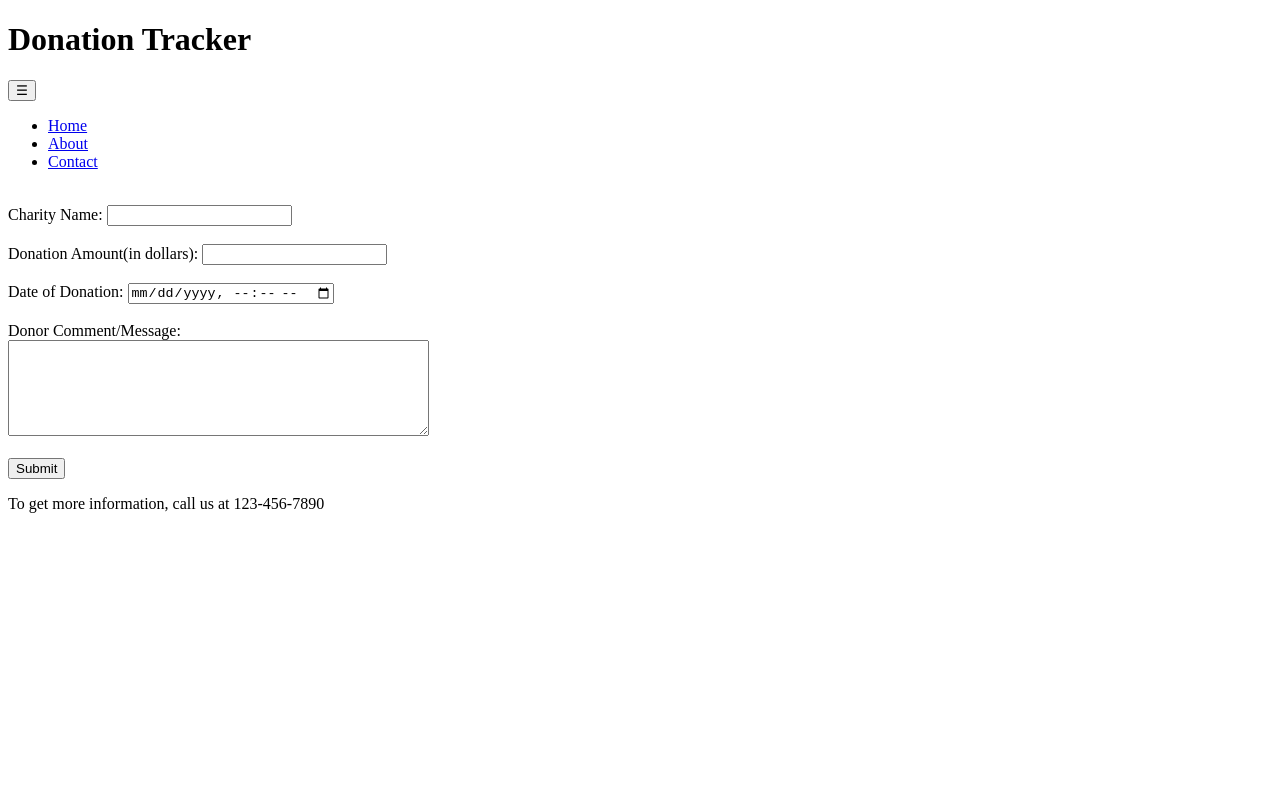
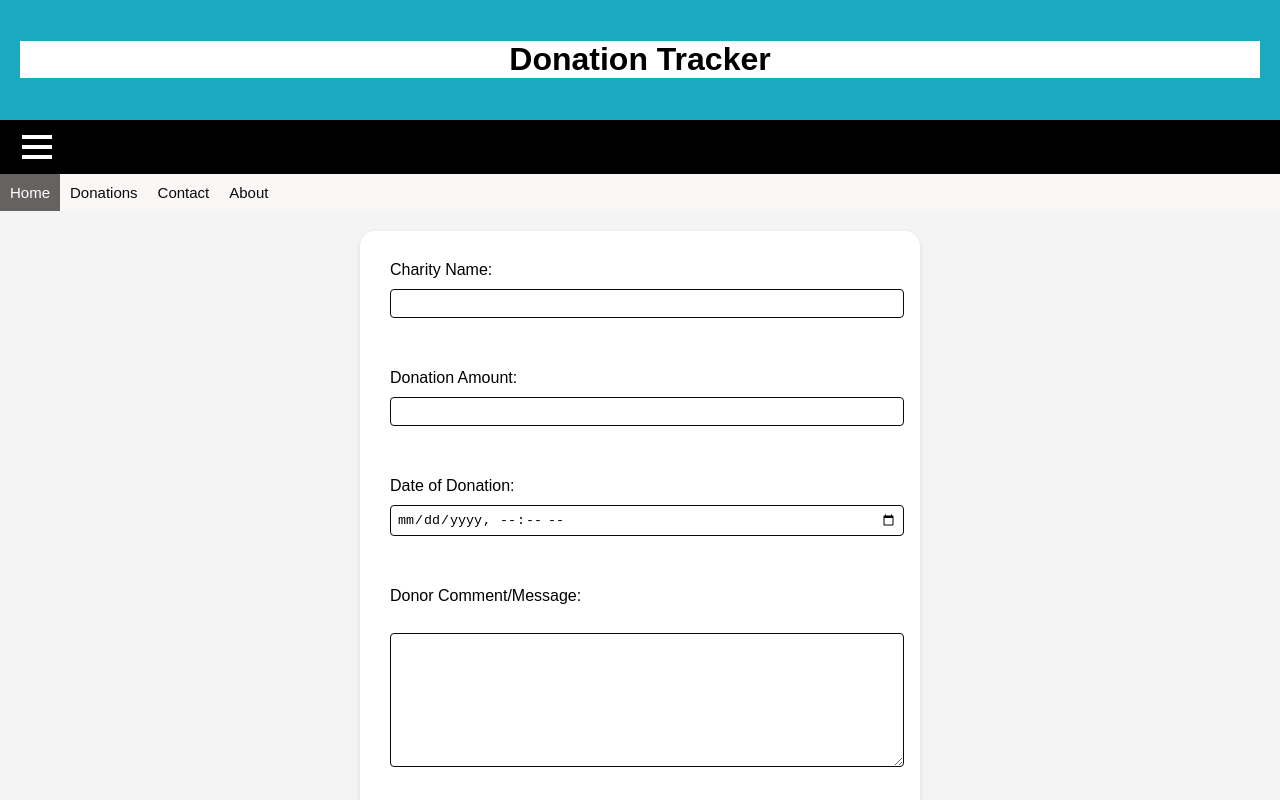
Before and after one commit to navrajrrc/community_support_tracker, a plain HTML site: page index.html in a window 1280 px wide. Shown: the top 800 px of the page. Drawn offline with Linux system fonts and the light colour scheme.

Commit message:
css and navigation done in the files

```diff
--- a/index.html
+++ b/index.html
@@ -10,32 +10,42 @@
         <header>
             <h1>Donation Tracker</h1>
         </header>
-
-
         <section>
-            <button class="hamburger" aria-label="Menu">&#9776;</button>
-
-            <nav class="nav-menu" aria-label="Main Navigation">
-                <ul>
-                    <li><a href="#home">Home</a></li>
-                    <li><a href="#about">About</a></li>
-                    <li><a href="#contact">Contact</a></li>
-                </ul>
-            </nav><br>
+            <nav class="site-nav">
+                <button class="hamburger" aria-label="Toggle-menu">
+                    <span class="bar"></span>
+                    <span class="bar"></span>
+                    <span class="bar"></span>
+                </button>
+        </nav>
+        <div class="topnav">
+            <a class="active" href="#home">Home</a>
+            <a href="donations">Donations</a>
+            <a href="#contact">Contact</a>
+            <a href="#about">About</a>
+        </div>
         </section>
         <section>
-            <form action="/submitdonation" method="POST">
+            <form id=" donation-form">
                 <label for="charityname">Charity Name:</label>
-                <input type="text" id="charityname" name="charityname" required><br><br>
+                <input type="text" id="charityname" name="charityname" >
+                <span id ="charityname-error" class="error-message"></span>
+                <br><br>
 
-                <label for="donationamount">Donation Amount(in dollars):</label>
-                <input type="number" id="number" required><br><br>
+                <label for="donationamount">Donation Amount:</label>
+                <input type="number" id="number" >
+                <span id ="donationamount-error" class="error-message"></span>
+                <br><br>
 
                 <label for="donationdate">Date of Donation:</label>
-                <input type="datetime-local" id ="donationdate" name="donationdate"><br><br>
+                <input type="datetime-local" id ="donationdate" name="donationdate">
+                <span id ="donationdate-error" class="error-message"></span>
+                <br><br>
 
                 <label for="donorcomment">Donor Comment/Message:</label><br>
-                <textarea id="donorcomment" name="donorcomment" rows="6" cols="50"></textarea><br><br>
+                <textarea id="donorcomment" name="donorcomment" rows="8" cols="55"></textarea>
+                <span id ="donorcomment-error" class="error-message"></span>
+                <br><br>
 
                 <input type="submit" value="Submit">
 
@@ -44,7 +54,7 @@
         <footer>
             <p>To get more information, call us at 123-456-7890</p>
         </footer>
-
+        <script src="script.js"></script>
 
 
 
--- a/script.js
+++ b/script.js
@@ -0,0 +1,6 @@
+const hamburger = document.querySelector('.hamburger');
+const topnav = document.querySelector('.topnav');
+
+hamburger.addEventListener('click', function() {
+    topnav.classList.toggle('show');
+});
--- a/styles.css
+++ b/styles.css
@@ -0,0 +1,152 @@
+/* styles.css */
+
+
+body {
+    font-family: Arial, sans-serif;
+    margin: 0;
+    padding: 0;
+    background-color: #f4f4f4; /* Light background for contrast */
+}
+
+
+header {
+    background-color: rgb(26, 169, 190);
+    padding: 20px;
+    text-align: center;
+}
+
+h1 {
+    background-color: white;
+}
+
+.site-nav {
+    position: relative;
+    background: #000;
+    padding: 0.5rem 1rem;
+    display: flex;
+    justify-content: flex-start;
+}
+
+.hamburger {
+    flex-direction: column;
+    background: transparent;
+    border: none;
+    cursor: pointer;
+    margin-right: auto;
+}
+
+.hamburger .bar {
+    display: block;
+    width: 30px;
+    height: 4px;
+    margin: 6px auto;
+    background-color: #fff;
+}
+
+.topnav.show {
+    display: flex;
+    flex-direction: column;
+}
+
+/* Add a black background color to the top navigation */
+.topnav {
+    background-color: #faf7f7;
+    overflow: hidden;
+    justify-content: flex-start;
+  }
+
+/* Style the links inside the navigation bar */
+.topnav a {
+    float: left;
+    color: #0b0b0b;
+    text-align: left;
+    padding: 10px;
+    text-decoration: black;
+    font-size: 15px;
+}
+
+/* Change the color of links on hover */
+.topnav a:hover {
+    background-color: #ddd;
+    color: black;
+}
+
+/* Add a color to the active/current link */
+.topnav a.active {
+    background-color: #676262;
+    color: white;
+  }
+
+/* Form Styles */
+form {
+    background-color: white;
+    padding: 30px;
+    border-radius: 15px;
+    box-shadow: 0 2px 5px rgba(34, 17, 17, 0.1);
+    max-width: 500px;
+    margin: 20px auto;
+}
+
+form label {
+    display: block;
+    margin-bottom: 10px;
+}
+
+form input[type="text"],
+form input[type="number"],
+form input[type="datetime-local"],
+form textarea {
+    width: 100%;
+    padding: 6px;
+    margin-bottom: 15px;
+    border: 1px solid #0a0a0a;
+    border-radius: 4px;
+}
+
+form input[type="submit"] {
+    background-color: #083239; /* Button color */
+    border-radius: 12px;
+    color: white;
+    padding: 10px 15px;
+    cursor: pointer;
+    margin: 22px 14px;
+}
+
+form input[type="submit"]:hover {
+    background-color: rgb(17, 1, 1); /* Hover color for button */
+}
+
+/* Footer Styles */
+footer {
+    background-color: #303030; /* Footer color */
+    color: white;
+    text-align: center;
+    padding: 10px 0;
+    position: relative;
+    bottom: 0;
+    width: 100%;
+}
+
+@media screen and (max-width: 768px) {
+    .site-nav{
+        text-align: center;
+    }
+
+    .topnav {
+        display: none;
+        flex-direction: column;
+        width: 100%;
+        text-align: left;
+        padding-top: 10px;
+    }
+
+    .topnav a {
+        display: block;
+        padding: 10px 0;
+    }
+}
+
+.error-message {
+    color: red;
+    font-style: italic;
+}
```
